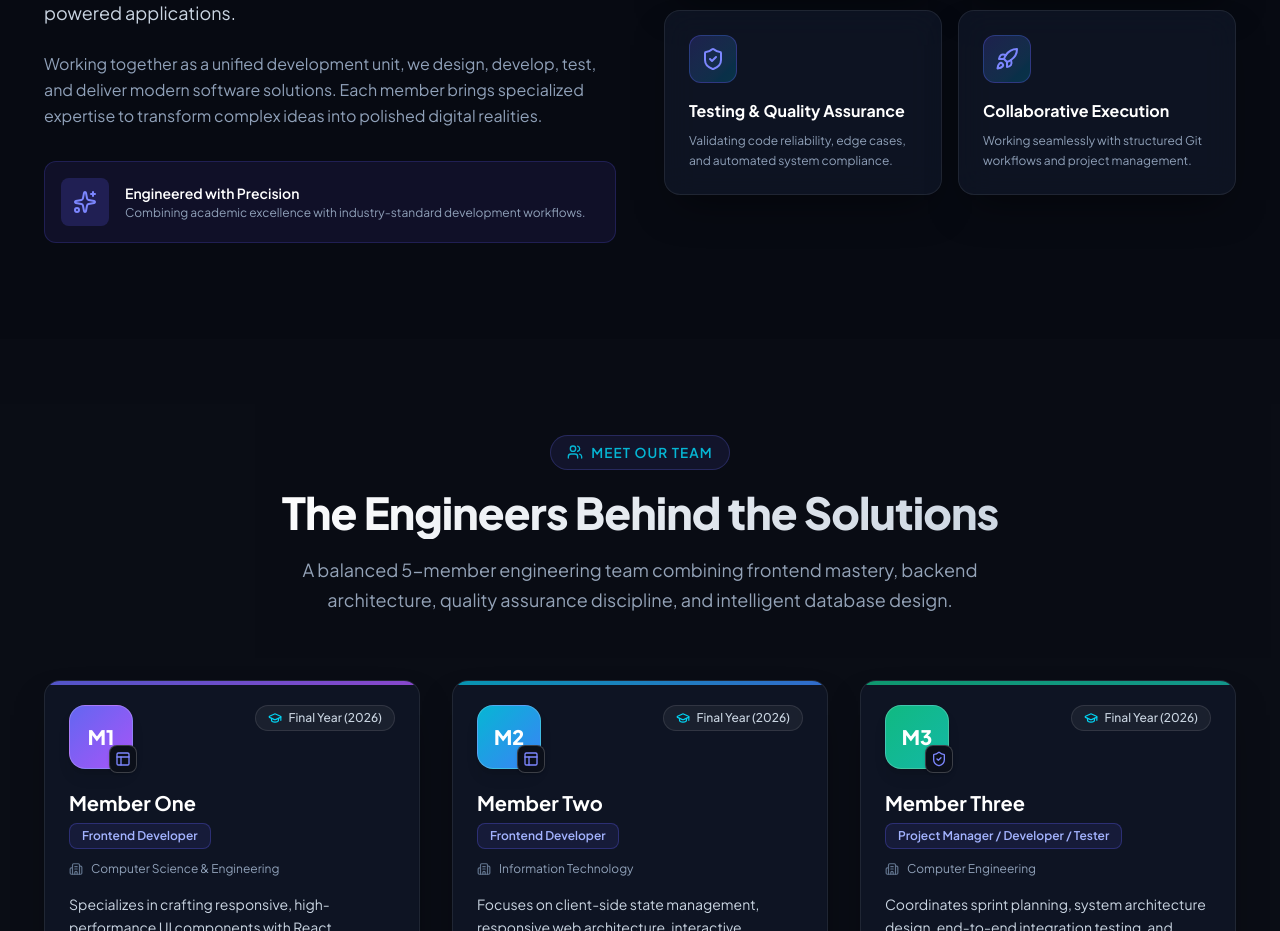
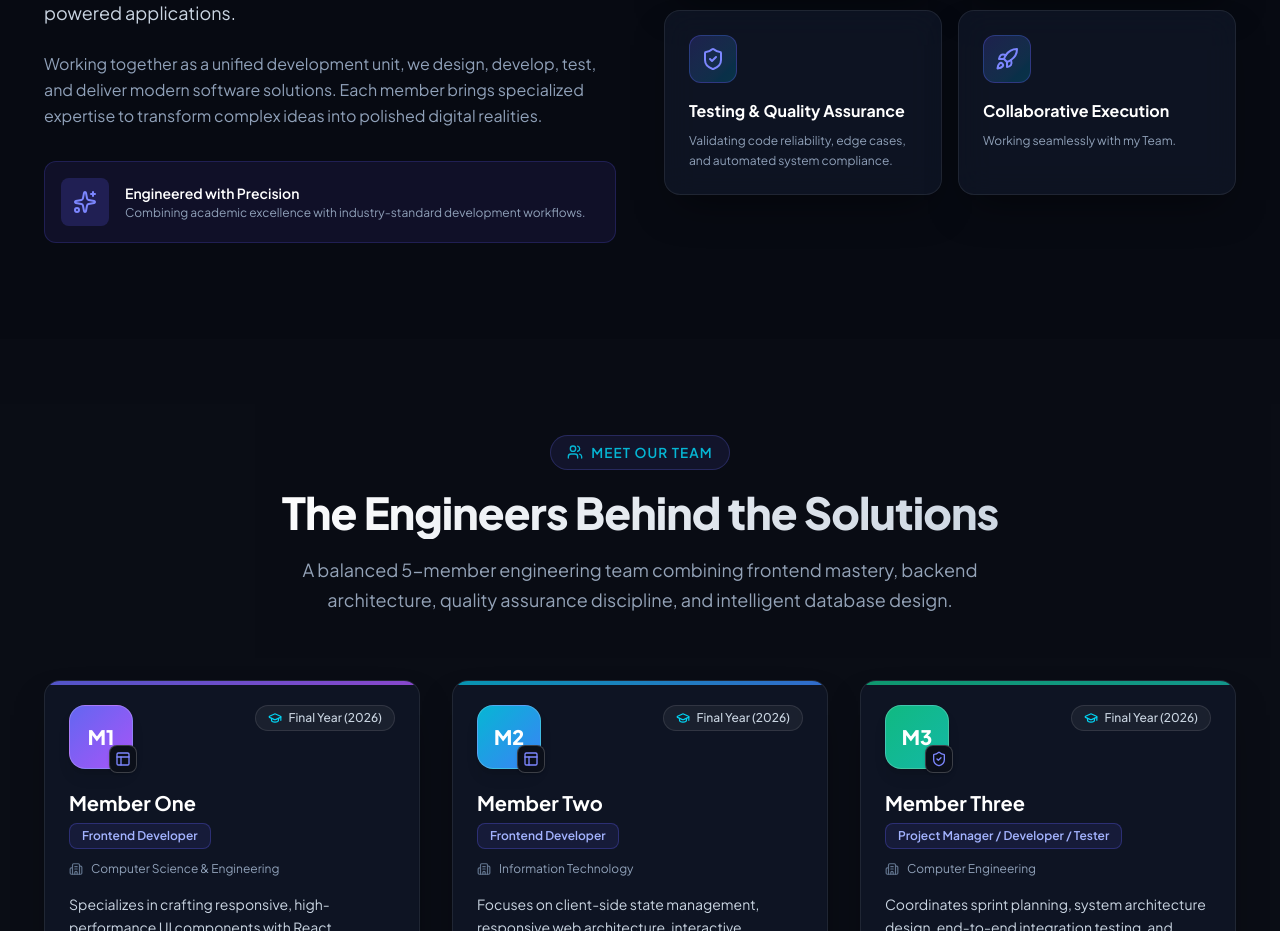
Before and after one commit to amarwin28/Interns-project-1, a React (Vite) app: page / in a window 1280 px wide. Shown: the part 1180-2111 px from the top of the page. Built offline with nearby package versions, Linux system fonts and the light colour scheme.

Commit message:
Update About.tsx

```diff
--- a/src/components/About.tsx
+++ b/src/components/About.tsx
@@ -21,7 +21,7 @@ const pillars = [
   {
     icon: Rocket,
     title: 'Collaborative Execution',
-    desc: 'Working seamlessly with structured Git workflows and project management.'
+    desc: 'Working seamlessly with my Team.'
   }
 ];
 
```
